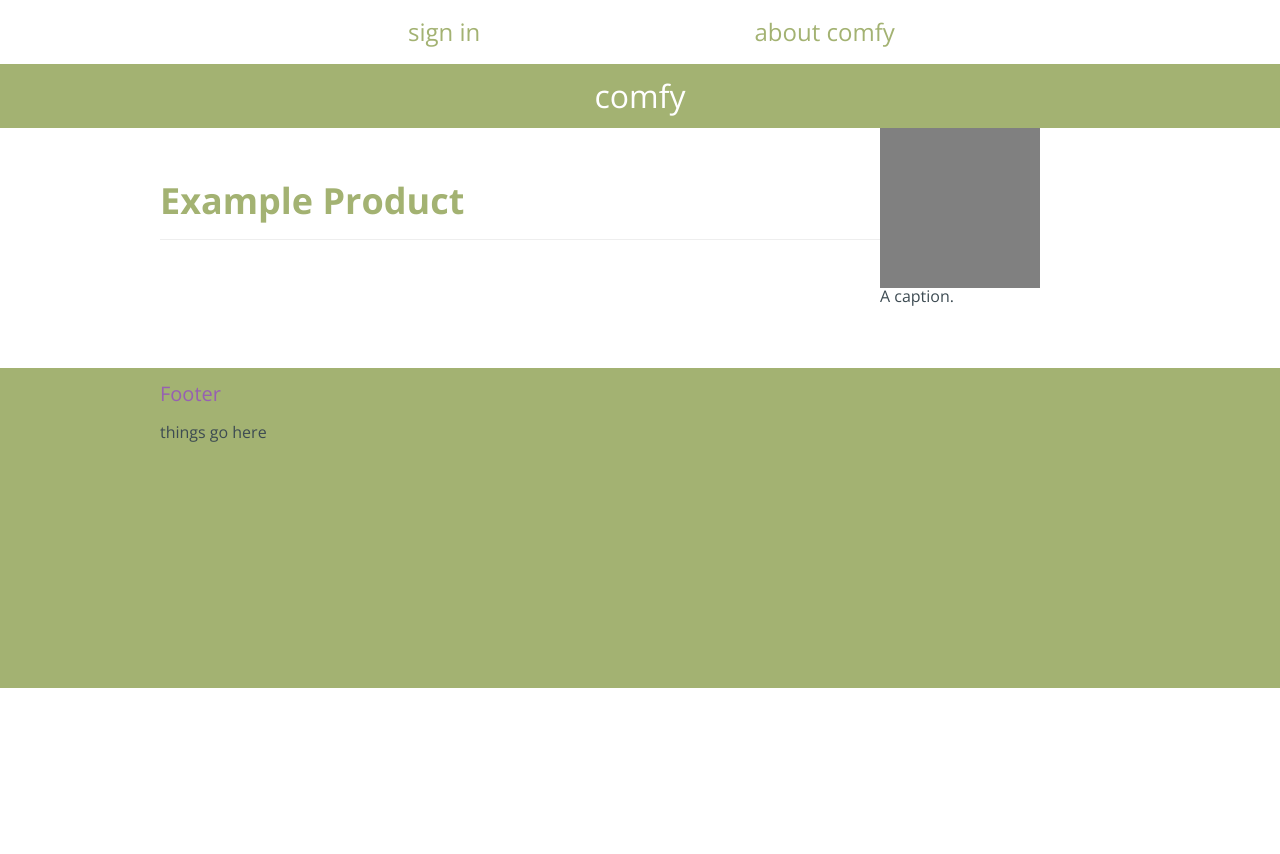
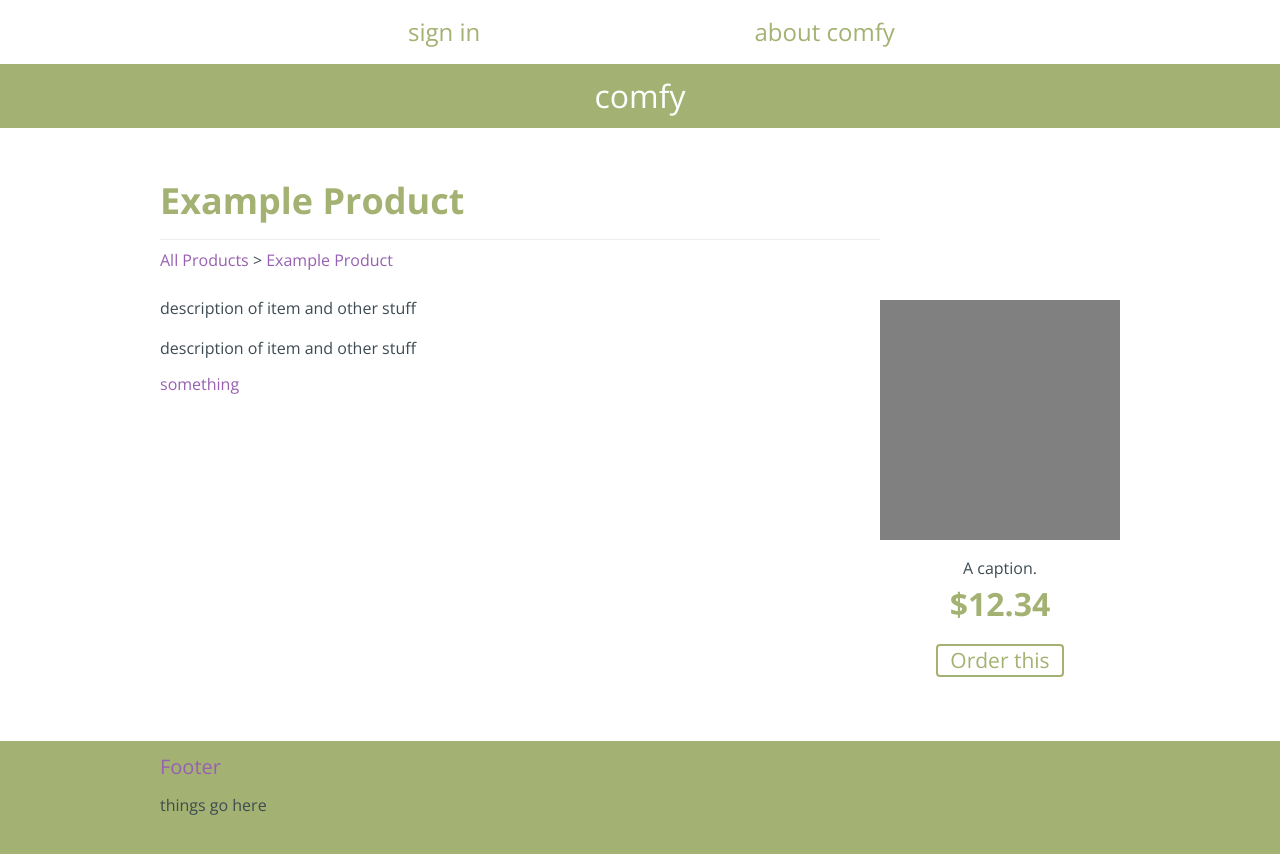
Before and after one commit to sfu-pflau/P02, a website: page app/product1.html in a window 1280 px wide. Before the commit the page ends 800 px from the top, so only its background shows below. Drawn offline with nearby package versions, Linux system fonts and the light colour scheme.

Commit message:
Example Product page finished, starting products listing page

```diff
--- a/app/css/main.css
+++ b/app/css/main.css
@@ -374,6 +374,19 @@ form a{
   text-align: center;
 }
 
+/* Page Breadcrumbs */
+/* NOTE grouping the two element selectors results in wierd behaviour of going across all divs on page...*/
+.breadcrumb
+
+.breadcrumb a{
+  display: inline-block;
+  line-height: 0.5;
+}
+.breadcrumb p{
+  display: inline-block;
+  line-height: 0.5;
+}
+
 /* Product Listing*/
 
 .product-listing {
@@ -385,6 +398,29 @@ form a{
 	margin-bottom:0;
 	line-height: 0.5;
 	font-weight: 300;
+}
+
+.product-img-container{
+  padding-top: 1.25rem;
+  text-align: center;
+}
+
+.product-example-img{
+  margin-left: auto;
+  margin-right: auto;
+  margin-bottom: 1rem;
+}
+
+.product-img-caption{
+  margin:0;
+}
+
+.product-img-price{
+  color: #A3B272;
+  font-weight: 700;
+  font-size: 2rem;
+  margin-bottom: 0;
+  margin-top: 0;
 }
 
 .cart-btn{
@@ -419,8 +455,8 @@ figure{
 }
 
 .product-example-img{
-  width:10rem;
-  height:10rem;
+  width:15rem;
+  height:15rem;
   background-color: grey;
 }
 
@@ -456,3 +492,7 @@ figure{
   padding-bottom:  1rem;
   padding-top: 1.25rem;
 }
+
+h1.header{
+  margin-bottom: 0;
+}
--- a/app/productpage.html
+++ b/app/product1.html
@@ -25,15 +25,36 @@
     <div class="container clearfix">
       <section class="col-9">
         <h1 class="header">Example Product</h1>
+        <div class="breadcrumb">
+          <a href="products.html">All Products</a>
+          <p> > </p>
+          <a href="product1.html">Example Product</a>
+        </div>
+      </section>
+      <section class="col-3">
+      </section>
+    </div>
+    <div class="container clearfix">
+      <section class="col-9">
+        <p>
+          description of item and other stuff
+        </p>
+        <p>
+          description of item and other stuff
+        </p>
+        <a href="#">something</a>
       </section>
       <section class="col-3">
         <div class="product-img-container">
           <div class="product-example-img"></div>
-          <caption>
-            A caption.
-          </caption>
-        </div>
-
+            <p class="product-img-caption">
+              A caption.
+            </p>
+            <p class="product-img-price">
+              $12.34
+            </p>
+            <a href="/" class="cart-btn">Order this</a>
+          </div>
       </section>
     </div>
     <footer>
```
Also changed, not shown: app/index.html (+6 -6 lines), app/products.html (added).
